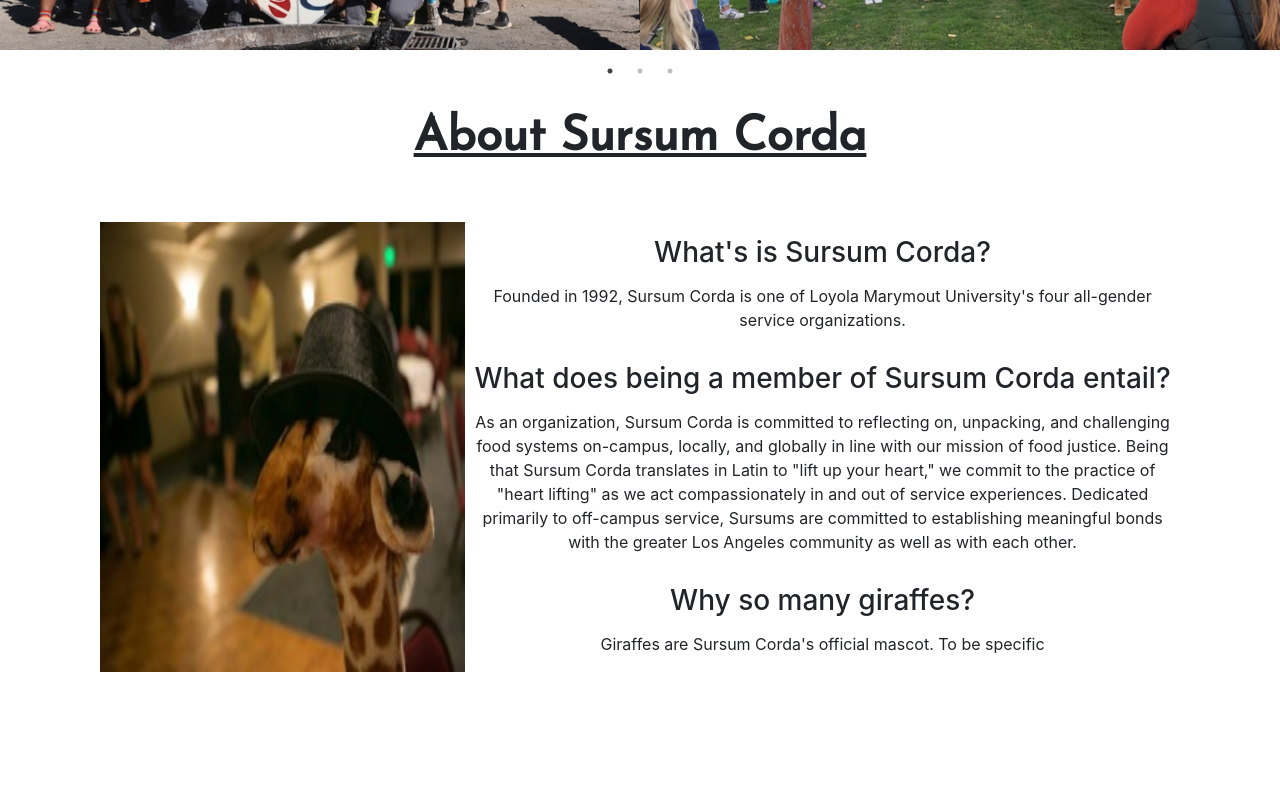
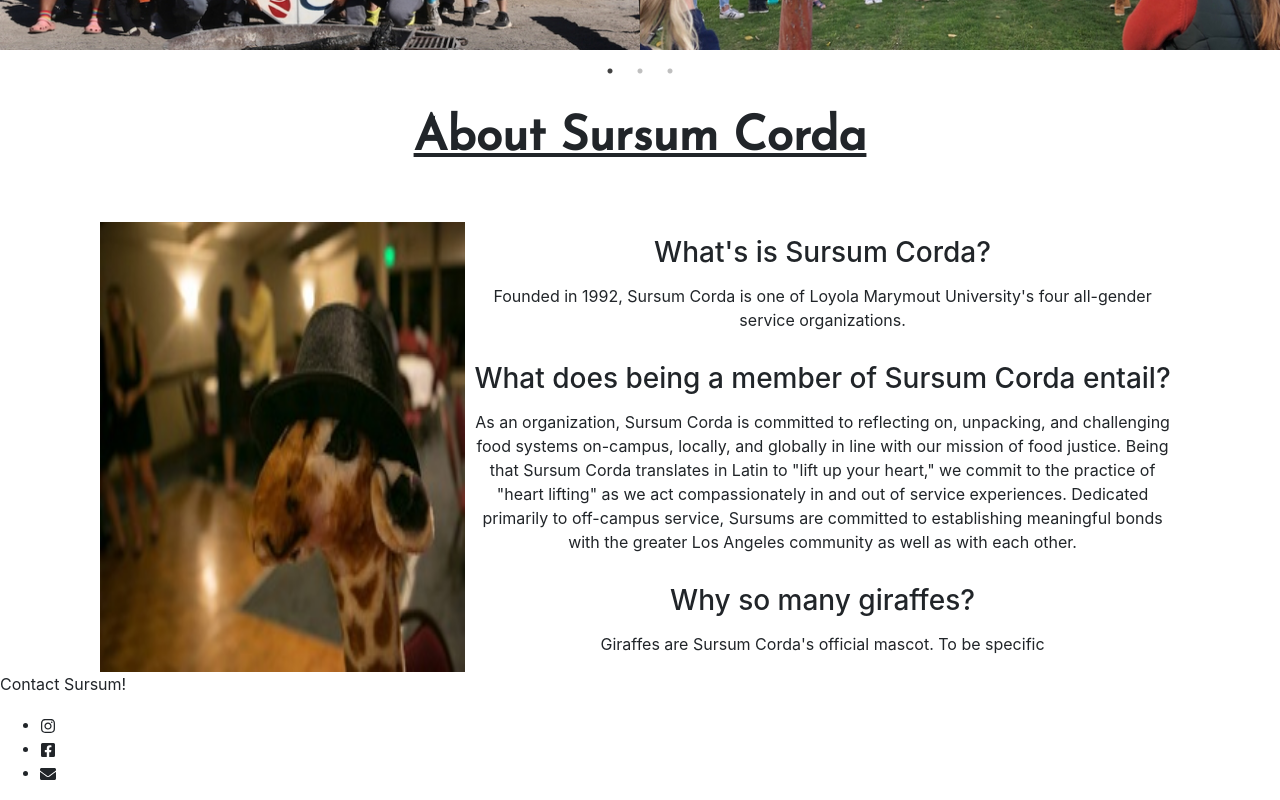
Before and after one commit to andrewseamanco/sursum_website, a React (Create React App) app: page / in a window 1280 px wide. Shown: the part 394-1194 px from the top of the page. Before the commit the page ends 1066 px from the top, so only its background shows below. Built offline with nearby package versions, Linux system fonts and the light colour scheme.

Commit message:
Add initial footer template

```diff
--- a/src/App.js
+++ b/src/App.js
@@ -3,6 +3,7 @@
 import AboutSursum from './Pages/AboutSursum'
 import Navbar from './Components/Navbar'
 import ImageSlider from './Components/ImageSlider'
+import Footer from './Pages/Footer'
 import './App.css';
 
 
@@ -13,6 +14,7 @@
       <Navbar />
       <ImageSlider />
       <AboutSursum />
+      <Footer />
     </Router>
     </div>
   );
--- /dev/null
+++ b/src/Pages/Footer.js
@@ -0,0 +1,21 @@
+import React from 'react'
+import { FaInstagram, FaFacebookSquare, FaEnvelope } from "react-icons/fa";
+
+export default function Footer() {
+  return (
+    <div className = "footerDiv">
+      <p>Contact Sursum!</p>
+      <ul>
+        <li>
+          <FaInstagram />
+        </li>
+        <li>
+          <FaFacebookSquare />
+        </li>
+        <li>
+          <FaEnvelope />
+        </li>
+      </ul>
+    </div>
+  )
+}
```
Also changed, not shown: src/Pages/Footer.css (added).
